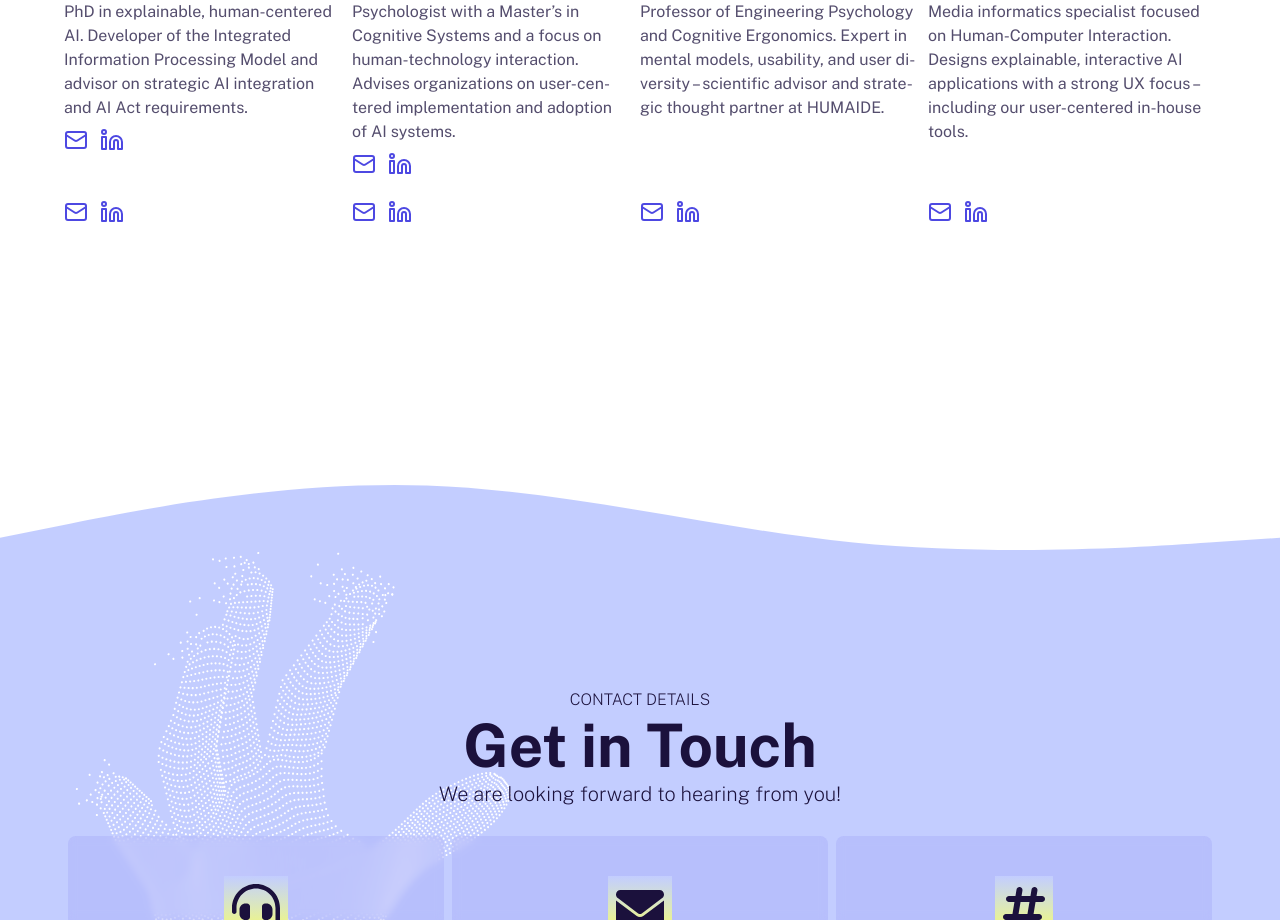
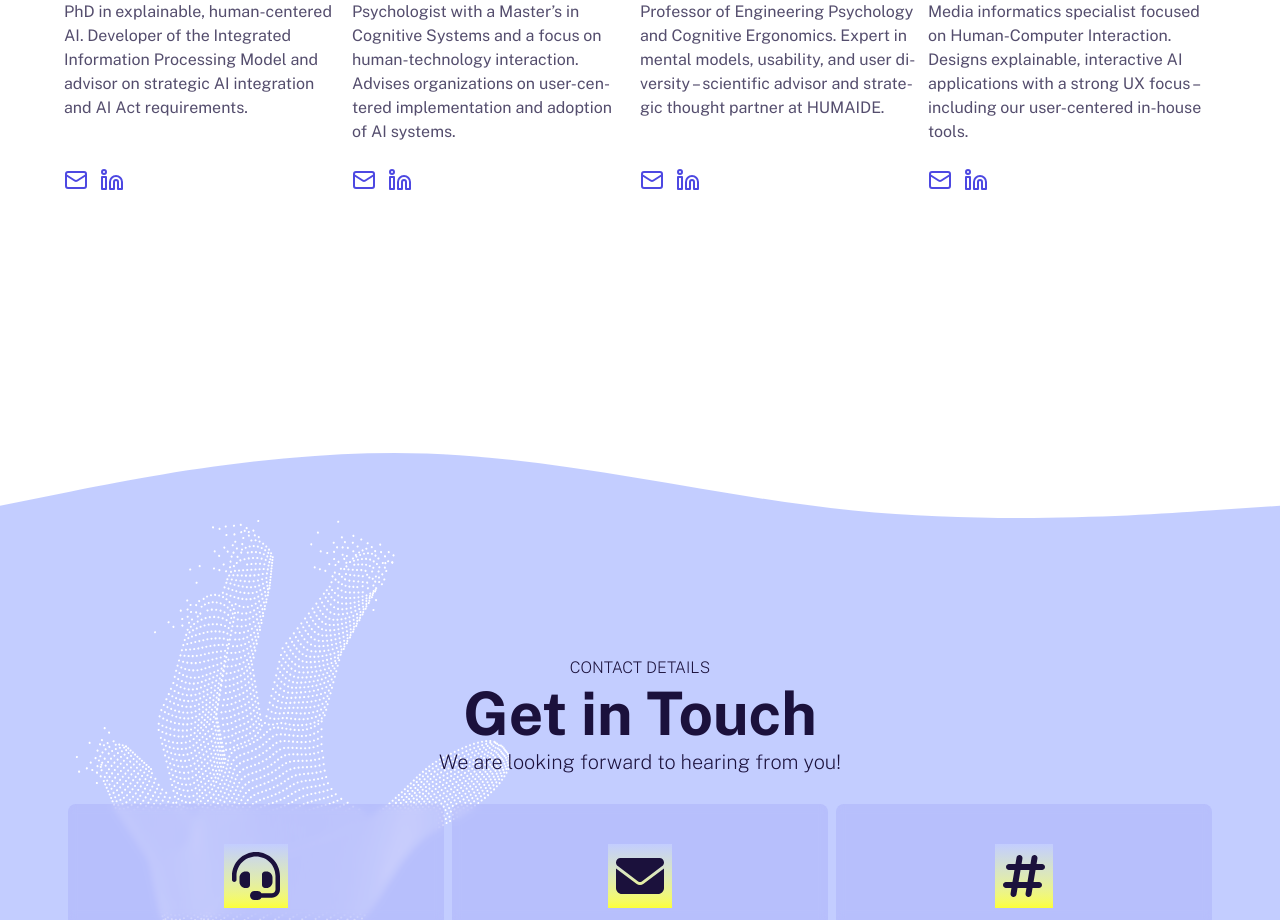
Before and after one commit to humaide/website, a React (Vite) app: page /#/ in a window 1280 px wide. Shown: the part 5640-6560 px from the top of the page. Built offline with nearby package versions, Linux system fonts and the light colour scheme.

Commit message:
fixed inidvidual socials view

```diff
--- a/src/components/TeamSection.jsx
+++ b/src/components/TeamSection.jsx
@@ -37,14 +37,14 @@ function TeamSection() {
                             <img className="object-cover" src={timImage} alt="Image Tim" />
                             <p className='pt-4 font-semibold text-lg'>Dr. Tim Schrills</p>
                             <p className='text-base text-charcoal/75'>{t("team.tim-description")}</p>
-                            <PersonalSocialMedia mail={"tim@humaide.com"} linkedin={"https://www.linkedin.com/in/tim-schrills-a8a7b2166"}/>
+                            <PersonalSocialMedia mail={"tim@humaide.com"} linkedin={"https://www.linkedin.com/in/tim-schrills-a8a7b2166"} style={"lg:hidden"}/>
                         </motion.div >
 
                         <motion.div  className='flex flex-col mr-3 mb-4 w-full' custom={1} variants={cardVariants} initial="hidden" whileInView="visible" viewport={{ once: true, amount: 0.3 }}>
                             <img className="object-cover" src={luisaImage} alt="Image Luisa" />
                             <p className='pt-4 font-semibold text-lg'>Luisa Winzer, M. Sc.</p>
                             <p className='text-base text-charcoal/75'>{t("team.luisa-description")}</p>
-                            <PersonalSocialMedia mail={"luisa@humaide.com"} linkedin={"https://www.linkedin.com/in/luisa-winzer"}/>
+                            <PersonalSocialMedia mail={"luisa@humaide.com"} linkedin={"https://www.linkedin.com/in/luisa-winzer"} style={"lg:hidden"}/>
                         </motion.div >
                     </div>
 
```
